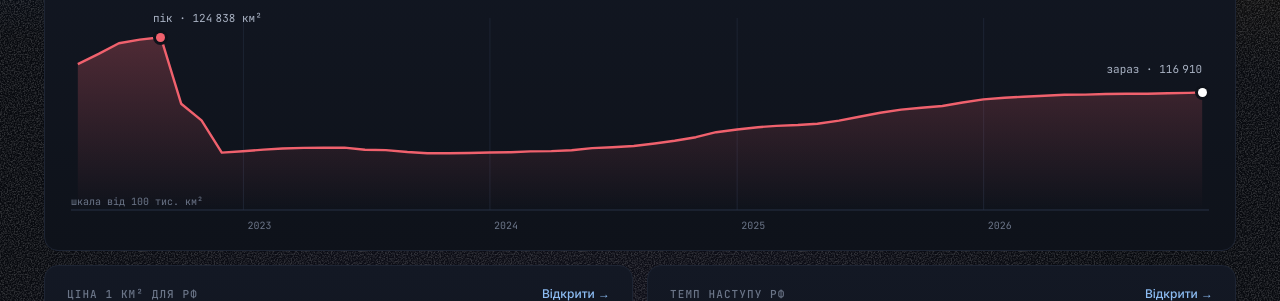
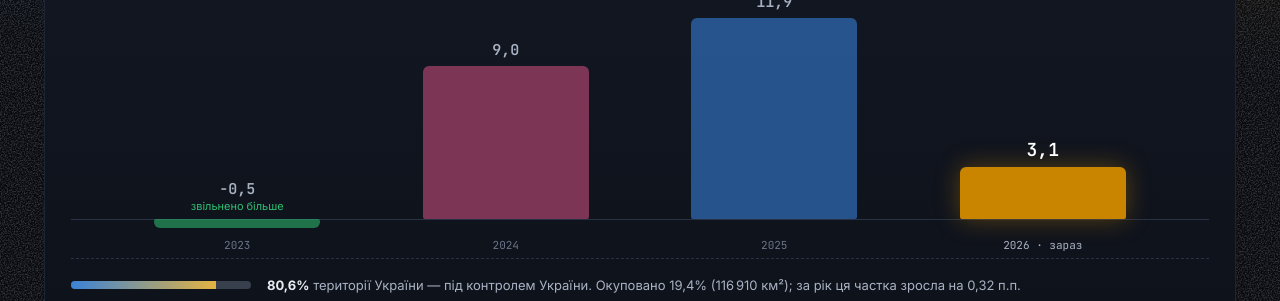
Before and after one commit to kbdstorage002/peremogium, a website: page index.html in a window 1280 px wide. Shown: the part 297-598 px from the top of the page. Drawn offline with Linux system fonts and the light colour scheme.

Commit message:
Головна: нова головна картка про темп наступу по роках, картка нафтогазових доходів, правки підписів
Co-Authored-By: Claude Opus 5.5 <noreply@anthropic.com>

```diff
--- a/index.html
+++ b/index.html
@@ -33,7 +33,6 @@
     --bad: #f0616d;
     --warn: #e6a23c;
     --fire: #ff7a3d;
-    --occ: #f0616d;
     --mono: "JetBrains Mono", ui-monospace, SFMono-Regular, Menlo, monospace;
     --r: 14px;
   }
@@ -65,6 +64,7 @@
   .go { font: 500 12px Inter, sans-serif; color: #8cbcf3; white-space: nowrap; }
   a:hover .go { color: #b7d8fb; }
   .badge { font: 600 12px var(--mono); padding: 3px 8px; border-radius: 7px; white-space: nowrap; color: var(--good); background: var(--good-bg); box-shadow: inset 0 0 0 1px rgba(47,191,113,.3); }
+  .badge.warn { color: var(--warn); background: rgba(230,162,60,.12); box-shadow: inset 0 0 0 1px rgba(230,162,60,.35); }
   .badge.bad { color: var(--bad); background: rgba(240,97,109,.12); box-shadow: inset 0 0 0 1px rgba(240,97,109,.3); }
   .num { font: 600 34px var(--mono); letter-spacing: -.02em; line-height: 1.1; font-variant-numeric: tabular-nums; }
   .num small { font: 400 13px Inter, sans-serif; color: var(--text-2); margin-left: 6px; letter-spacing: 0; }
@@ -75,10 +75,28 @@
   .hero { margin: 26px 0 14px; padding: 24px 26px 18px; }
   .hero-top { display: flex; justify-content: space-between; gap: 20px; align-items: flex-start; flex-wrap: wrap; }
   .hero h1 { font-size: clamp(22px, 2.8vw, 30px); line-height: 1.2; margin: 6px 0 0; font-weight: 700; letter-spacing: -.015em; max-width: 720px; }
-  .hero h1 em { font-style: normal; color: var(--good); }
-  .hero .num { text-align: right; color: color-mix(in srgb, var(--occ) 70%, #fff); }
+  .hero h1 em { font-style: normal; color: color-mix(in srgb, var(--cur) 80%, #fff); }
+  .hero .num { text-align: right; font-size: 44px; color: color-mix(in srgb, var(--cur) 80%, #fff); }
   .hero .num small { display: block; margin: 4px 0 0; text-align: right; }
-  .big-viz { position: relative; height: 230px; margin-top: 18px; }
+  /* Стовпчики темпу: нуль може бути не внизу (рік, коли звільнили більше, ніж втратили) */
+  .pchart { position: relative; height: 210px; margin: 34px 0 30px; display: flex; gap: clamp(12px, 3vw, 40px); padding: 0 clamp(0px, 4vw, 60px); }
+  .pzero { position: absolute; left: 0; right: 0; border-top: 1px solid var(--border-2); }
+  .pcol { position: relative; flex: 1; }
+  .pbar { position: absolute; left: 14%; right: 14%; border-radius: 6px 6px 2px 2px; opacity: .55;
+    transform: scaleY(0); transform-origin: 50% 100%; transition: transform .8s cubic-bezier(.3,1.2,.5,1); transition-delay: calc(var(--i) * 110ms); }
+  .pbar.neg { border-radius: 2px 2px 6px 6px; transform-origin: 50% 0; }
+  .pcol.cur .pbar { opacity: 1; box-shadow: 0 0 24px color-mix(in srgb, var(--cur) 40%, transparent); }
+  .in .pbar { transform: scaleY(1); }
+  .pval { position: absolute; left: 0; right: 0; text-align: center; font: 600 15px var(--mono); color: var(--text-2); }
+  .pval small { display: block; font: 400 11px Inter, sans-serif; color: var(--good); }
+  .pcol.cur .pval { color: #fff; font-size: 18px; }
+  .pyr { position: absolute; left: 0; right: 0; bottom: -24px; text-align: center; font: 11px var(--mono); color: var(--muted); white-space: nowrap; }
+  .pcol.cur .pyr { color: var(--text-2); }
+  .held { display: flex; align-items: center; gap: 16px; padding-top: 16px; border-top: 1px dashed var(--border-2); }
+  .held-bar { flex: 0 0 180px; height: 8px; border-radius: 4px; background: #39404d; overflow: hidden; }
+  .held-bar i { display: block; height: 100%; background: linear-gradient(90deg, #3b82d6, #e3b341); }
+  .held p { margin: 0; font-size: 13px; color: var(--text-2); }
+  .held b { color: var(--text); }
 
   /* ---------- Чотири картки-розділи ---------- */
   .cards { display: grid; grid-template-columns: repeat(2, minmax(0, 1fr)); gap: 14px; }
@@ -136,7 +154,10 @@
     .wrap { padding: 0 16px; }
     .hero { padding: 18px 16px 14px; }
     .hero .num, .hero .num small { text-align: left; }
-    .big-viz { height: 190px; }
+    .pchart { height: 170px; }
+    .pval { font-size: 13px; } .pcol.cur .pval { font-size: 15px; }
+    .held { flex-direction: column; align-items: stretch; gap: 10px; }
+    .held-bar { flex: none; }
     .fact { flex-wrap: wrap; }
     .num { font-size: 28px; }
   }
@@ -160,7 +181,7 @@
   </div>
 </header>
 
-<a class="panel hero" id="hero" href="war.html" style="display:block"></a>
+<a class="panel hero" id="hero" href="year.html" style="display:block"></a>
 <div class="cards" id="cards"></div>
 <div class="strip">
   <div class="panel fact" id="fact"></div>
@@ -179,7 +200,6 @@ if (!D) {
 
 // ================= ДОВІДНИКИ =================
 const MS = ['Січ','Лют','Бер','Кві','Тра','Чер','Лип','Сер','Вер','Жов','Лис','Гру'];
-const MLOC = ['січні','лютому','березні','квітні','травні','червні','липні','серпні','вересні','жовтні','листопаді','грудні'];
 const MGEN = ['січня','лютого','березня','квітня','травня','червня','липня','серпня','вересня','жовтня','листопада','грудня'];
 const sp = n => Math.round(n).toLocaleString('en-US').replace(/,/g, ' ');
 const dec = (n, d = 1) => n.toFixed(d).replace('.', ',');
@@ -255,53 +275,47 @@ const bars = (vals, { colors, labels, top = [], pad = 4, hl = -1, dashedLast = f
   }).join('');
 };
 
-// ================= 1. ГОЛОВНИЙ ГРАФІК: окупована площа за всю війну =================
-const B = D.territory.boundaries || {};
-const occ = Object.entries(B).sort(([a], [b]) => a < b ? -1 : 1).map(([k, v]) => ({ t: Date.parse(v.snapshotAt), a: v.area }));
-occ.push({ t: Date.parse(D.territory.asOf + 'T12:00:00Z'), a: D.territory.occupiedNow });
-const peak = occ.reduce((a, b) => b.a > a.a ? b : a), now = occ.at(-1);
+// ================= 1. ГОЛОВНИЙ ГРАФІК: темп наступу рф по роках =================
+// км² на добу (захоплене мінус звільнене, як на сторінці року). 2022-й не беремо: фронт тоді рухався в обидва боки,
+// і даних DeepState до травня немає.
 const UA = 603628;                                                  // площа України, км²
-const yearAgo = occ.filter(p => p.t <= now.t - 365 * 864e5).at(-1) || occ[0];
-const BW = 1000, BH = 230, bp = { l: 6, r: 6, t: 26, b: 22 };
-const amin = Math.min(...occ.map(p => p.a)), amax = Math.max(...occ.map(p => p.a));
-const lo = Math.floor((amin - (amax - amin) * .25) / 10000) * 10000, hi = amax + (amax - amin) * .08;
-const tA = occ[0].t, tB = now.t;
-const bx = t => bp.l + (t - tA) / (tB - tA) * (BW - bp.l - bp.r), by = a => bp.t + (1 - (a - lo) / (hi - lo)) * (BH - bp.t - bp.b);
-const occPath = occ.map((p, i) => `${i ? 'L' : 'M'}${bx(p.t).toFixed(1)},${by(p.a).toFixed(1)}`).join('');
-const yearTicks = []; for (let y = 2023; y <= new Date(tB).getUTCFullYear(); y++) yearTicks.push(y);
-const occViz = `<svg viewBox="0 0 ${BW} ${BH}" preserveAspectRatio="none" aria-hidden="true">
-  <defs><linearGradient id="gOcc" x1="0" y1="0" x2="0" y2="1"><stop offset="0" stop-color="var(--occ)" stop-opacity=".28"/><stop offset="1" stop-color="var(--occ)" stop-opacity="0"/></linearGradient>
-  <clipPath id="wOcc"><rect class="wipe" x="0" y="0" width="${BW}" height="${BH}"/></clipPath></defs>
-  ${yearTicks.map(y => `<line x1="${bx(Date.UTC(y, 0, 1))}" x2="${bx(Date.UTC(y, 0, 1))}" y1="${bp.t - 10}" y2="${BH - bp.b}" stroke="#1d2433" vector-effect="non-scaling-stroke"/>`).join('')}
-  <g clip-path="url(#wOcc)">
-    <path d="${occPath}L${bx(tB)},${BH - bp.b}L${bx(tA)},${BH - bp.b}Z" fill="url(#gOcc)"/>
-    <path d="${occPath}" fill="none" stroke="var(--occ)" stroke-width="2.4" vector-effect="non-scaling-stroke" stroke-linejoin="round"/>
-  </g>
-  <line x1="0" x2="${BW}" y1="${BH - bp.b}" y2="${BH - bp.b}" stroke="#273044" vector-effect="non-scaling-stroke"/>
-</svg>`;
-// Підписи — звичайним HTML поверх SVG, щоб текст не розтягувався
-const lbl = (t, a, html, align = 'center', dy = -30) => `<div class="fadein" style="--i:${align === 'end' ? 12 : 0};position:absolute;left:${(bx(t) / BW * 100).toFixed(2)}%;top:${(by(a) / BH * 100).toFixed(2)}%;transform:translate(${align === 'end' ? '-100%' : align === 'start' ? '-8px' : '-50%'},${dy}px);font:11px var(--mono);color:var(--text-2);white-space:nowrap;text-align:${align === 'end' ? 'right' : 'center'}">${html}</div>`;
-const dot = (t, a, c) => `<div class="fadein" style="--i:12;position:absolute;left:${(bx(t) / BW * 100).toFixed(2)}%;top:${(by(a) / BH * 100).toFixed(2)}%;width:9px;height:9px;margin:-4.5px 0 0 -4.5px;border-radius:50%;background:${c};box-shadow:0 0 0 3px var(--panel)"></div>`;
-const axisLbls = yearTicks.map(y => `<div style="position:absolute;left:${(bx(Date.UTC(y, 0, 1)) / BW * 100).toFixed(2)}%;bottom:0;transform:translateX(4px);font:10px var(--mono);color:var(--muted)">${y}</div>`).join('');
-const nowLower = now.a < peak.a;
+const paceYears = (D.years || []).filter(y => y >= 2023 && y <= CUR).map(yr => {
+  if (yr === CUR) return { yr, v: r26 };
+  const m = D.territory.monthly[yr], n = m.filter(v => v != null).length;
+  return { yr, v: sum(m) / sum(DAYS(yr).slice(0, n)) };
+});
+const lowerBefore = paceYears.filter(p => p.yr < CUR && p.v <= r26).at(-1);   // останній рік, коли було ще повільніше
+const pMax = Math.max(...paceYears.map(p => p.v), 0), pMin = Math.min(...paceYears.map(p => p.v), 0);
+const zeroTop = pMax / (pMax - pMin || 1) * 100;                  // де нуль, % від висоти графіка
+const heroBars = paceYears.map((p, i) => {
+  const cur = p.yr === CUR, neg = p.v < 0, h = Math.abs(p.v) / (pMax - pMin || 1) * 100;
+  const col = neg ? 'var(--good)' : COL(p.yr);
+  return `<div class="pcol${cur ? ' cur' : ''}">
+    <div class="pbar${neg ? ' neg' : ''}" style="--i:${i};top:${neg ? zeroTop : zeroTop - h}%;height:${Math.max(h, .6)}%;background:${col}"></div>
+    <div class="pval fadein" style="--i:${i};bottom:calc(${100 - zeroTop + (neg ? 0 : h)}% + 6px)">${neg ? '−' : ''}${dec(Math.abs(p.v))}${neg ? '<small>звільнено більше</small>' : ''}</div>
+    <div class="pyr">${p.yr}${cur ? ' · зараз' : ''}</div>
+  </div>`;
+}).join('');
+const occPct = D.territory.occupiedNow / UA * 100;
+const B = D.territory.boundaries || {}, yAgoKey = `${CUR - 1}-${String(new Date(D.territory.asOf).getUTCMonth() + 1).padStart(2, '0')}`;
+const yAgo = B[yAgoKey]?.area;
 document.getElementById('hero').innerHTML = `
   <div class="hero-top">
-    <div><div class="tag">Окупована територія за всю війну · DeepState</div>
-      <h1>${nowLower ? `Зараз окуповано <em>менше</em>, ніж у ${MLOC[new Date(peak.t).getUTCMonth()]} ${new Date(peak.t).getUTCFullYear()}-го.` : 'Окупована територія за всю війну.'} За рік лінія зрушила на ${dec((now.a - yearAgo.a) / UA * 100, 2)}% площі України.</h1></div>
-    <div class="num">${dec(now.a / UA * 100)}%<small>${sp(now.a)} км² на ${dm(D.territory.asOf)}</small></div>
+    <div><div class="tag">Темп наступу рф по роках · DeepState</div>
+      <h1>${slower ? `У ${CUR}-му росія просувається <em>${lowerBefore ? `найповільніше з ${lowerBefore.yr}-го` : 'найповільніше за всі роки'}</em>.` : `Темп наступу рф по роках.`}</h1></div>
+    <div class="num"><span class="count" data-to="${r26}" data-d="1">${dec(r26)}</span><small>км² на добу · у ${PREV}-му — ${dec(r25)}</small></div>
   </div>
-  <div class="big-viz">${occViz}
-    ${dot(peak.t, peak.a, 'var(--occ)')}${lbl(peak.t, peak.a, `пік · ${sp(peak.a)} км²`, 'start', -26)}
-    ${dot(now.t, now.a, '#fff')}${lbl(now.t, now.a, `зараз · ${sp(now.a)}`, 'end', -30)}
-    ${axisLbls}
-    <div style="position:absolute;left:0;bottom:24px;font:10px var(--mono);color:var(--muted)">шкала від ${sp(lo / 1000)} тис. км²</div>
+  <div class="pchart"><div class="pzero" style="top:${zeroTop}%"></div>${heroBars}</div>
+  <div class="held">
+    <div class="held-bar"><i style="width:${(100 - occPct).toFixed(2)}%"></i></div>
+    <p><b>${dec(100 - occPct)}%</b> території України — під контролем України. Окуповано ${dec(occPct)}% (${sp(D.territory.occupiedNow)} км²)${yAgo ? `; за рік ця частка зросла на ${dec((D.territory.occupiedNow - yAgo) / UA * 100, 2)} п.п.` : '.'}</p>
   </div>`;
 
 // ================= 2. ЧОТИРИ КАРТКИ-РОЗДІЛИ =================
-const card = ({ href, tag, num, unit, badge, good = true, viz, key = '', line }) => `
+const card = ({ href, tag, num, unit, badge, good = true, tone, viz, key = '', line }) => `
   <a class="panel card" href="${href}">
     <div class="card-top"><span class="tag">${tag}</span><span class="go">Відкрити →</span></div>
-    <div class="card-num"><div class="num"><span class="count" data-to="${num.n}" data-d="${num.d || 0}">${num.d ? dec(num.n, num.d) : sp(num.n)}</span><small>${unit}</small></div>${badge ? `<span class="badge${good ? '' : ' bad'}">${badge}</span>` : ''}</div>
+    <div class="card-num"><div class="num"><span class="count" data-to="${num.n}" data-d="${num.d || 0}">${num.d ? dec(num.n, num.d) : sp(num.n)}</span><small>${unit}</small></div>${badge ? `<span class="badge ${tone || (good ? '' : 'bad')}">${badge}</span>` : ''}</div>
     <div class="viz">${viz}</div>
     ${key}
     <p class="line">${line}</p>
@@ -312,24 +326,21 @@ const vizPrice = `<svg viewBox="0 0 ${W} ${H}" aria-hidden="true">${bars(warYear
   colors: i => COL(warYears[i].yr), labels: warYears.map(r => r.yr), top: warYears.map(r => sp(r.price)), pad: 10,
   hl: warYears.findIndex(r => r.yr === CUR) })}</svg>`;
 
-// б) Темп захоплення по місяцях, дві лінії
-const perDay = (m, d) => m.map((v, i) => v / d[i]);
-const lA = perDay(terr[PREV], terrD[PREV]), lB = perDay(terr[CUR], terrD[CUR]);
-const maxL = Math.max(...lA, ...lB) * 1.1;
-const px = i => 4 + i * (W - 8) / 11, py = v => 10 + (1 - v / maxL) * (H - 28);
-const lpath = a => a.map((v, i) => `${i ? 'L' : 'M'}${px(i).toFixed(1)},${py(v).toFixed(1)}`).join('');
-const larea = a => lpath(a) + `L${px(a.length - 1).toFixed(1)},${H - 18}L${px(0)},${H - 18}Z`;
-const vizPace = `<svg viewBox="0 0 ${W} ${H}" preserveAspectRatio="none" aria-hidden="true">
-  <defs><linearGradient id="gC" x1="0" y1="0" x2="0" y2="1"><stop offset="0" stop-color="${C_CUR}" stop-opacity=".35"/><stop offset="1" stop-color="${C_CUR}" stop-opacity="0"/></linearGradient>
-  <linearGradient id="gP" x1="0" y1="0" x2="0" y2="1"><stop offset="0" stop-color="${C_PREV}" stop-opacity=".22"/><stop offset="1" stop-color="${C_PREV}" stop-opacity="0"/></linearGradient>
-  <clipPath id="wA"><rect class="wipe" x="0" y="0" width="${W}" height="${H}"/></clipPath><clipPath id="wB"><rect class="wipe d2" x="0" y="0" width="${W}" height="${H}"/></clipPath></defs>
-  <line x1="0" x2="${W}" y1="${H - 18}" y2="${H - 18}" stroke="#273044" vector-effect="non-scaling-stroke"/>
-  <g clip-path="url(#wA)"><path d="${larea(lA)}" fill="url(#gP)"/><path d="${lpath(lA)}" fill="none" stroke="${C_PREV}" stroke-width="2" vector-effect="non-scaling-stroke" stroke-linejoin="round"/></g>
-  <g clip-path="url(#wB)"><path d="${larea(lB)}" fill="url(#gC)"/><path d="${lpath(lB)}" fill="none" stroke="${C_CUR}" stroke-width="2.6" vector-effect="non-scaling-stroke" stroke-linejoin="round"/></g>
-</svg>`;
-const keyPace = `<div class="key"><span><i style="background:${C_PREV}"></i>${PREV}</span><span><i style="background:${C_CUR}"></i>${CUR}</span><span>км² за добу, січ → гру</span></div>`;
+// б) Нафтогазові доходи рф: у середньому за місяць, по роках
+const OY = D.oilGasYears?.years || {}, OG = D.oilGas;
+const oilRows = Object.keys(OY).map(Number).filter(y => y < CUR).map(y => ({ yr: y, v: OY[y] / 12 }));
+if (OG?.year === CUR) oilRows.push({ yr: CUR, v: OG.value / OG.months, part: true });
+const HAS_OIL = oilRows.length > 1 && OG?.year === CUR;
+const vizOil = HAS_OIL ? `<svg viewBox="0 0 ${W} ${H}" aria-hidden="true">${bars(oilRows.map(r => r.v), {
+  colors: i => COL(oilRows[i].yr), labels: oilRows.map(r => r.yr), top: oilRows.map(r => dec(r.v, 2)), pad: 10,
+  hl: oilRows.length - 1 })}</svg>` : '';
+const keyOil = `<div class="key"><span>трлн ₽ на місяць, у середньому за рік${HAS_OIL ? ` · ${CUR}: ${OG.period}` : ''}</span></div>`;
 
-// в) Календар: останні 10 тижнів по днях
+// в) Календар: остання доба проти попередньої
+const prevDay = daily.at(-2)?.v, dayUp = last.v >= prevDay;
+const dayPct = prevDay ? Math.round(Math.abs(pct(prevDay, last.v))) : 0;
+const dayBadge = prevDay ? `на ${dayPct}% ${dayUp ? 'більше' : 'менше'}, ніж учора` : '';
+// Календар: останні 10 тижнів по днях
 const WEEKS = 10, lastT = Date.parse(last.d + 'T00:00:00Z');
 const startT = lastT - (((new Date(lastT).getUTCDay() + 6) % 7) + (WEEKS - 1) * 7) * 864e5;
 const cells = []; for (let t = startT, i = 0; i < WEEKS * 7; t += 864e5, i++) cells.push({ d: iso(t), v: t <= lastT ? dayVal.get(iso(t)) : null });
@@ -346,19 +357,19 @@ const vizNpz = `<svg viewBox="0 0 ${W} ${H}" aria-hidden="true">${bars(byM, {
   top: byM.map(n => n === mxM ? n : null), dashedLast: true })}</svg>`;
 
 document.getElementById('cards').innerHTML = [
-  card({ href: 'war.html', tag: 'Ціна 1 км² для рф', num: { n: price26 }, unit: 'військових',
+  card({ href: 'war.html', tag: 'Ціна 1 км² для рф', num: { n: price26 }, unit: 'свинособак/км²',
     badge: priceUp ? `${dec(price26 / price25)}× дорожче` : `${dec(price25 / price26)}× дешевше`, good: priceUp, viz: vizPrice,
-    line: rank === 1 ? `${CUR}-й — <b>найдорожчий рік</b> війни для рф.` : `${CUR}-й — ${rank}-й за ціною рік війни.` }),
-  card({ href: YEAR_HREF, tag: 'Темп наступу рф', num: { n: r26, d: 1 }, unit: 'км² на добу',
-    badge: slower ? `${dec(r25 / r26)}× повільніше` : `${dec(r26 / r25)}× швидше`, good: slower, viz: vizPace, key: keyPace,
-    line: `Торік — ${dec(r25)} км² на добу.` }),
+    line: (rank === 1 ? `${CUR}-й — <b>найдорожчий рік</b> війни для рф.` : `${CUR}-й — ${rank}-й за ціною рік війни.`) + ' Убиті й поранені разом.' }),
+  HAS_OIL && card({ href: YEAR_HREF, tag: 'Нафтогазові доходи рф', num: { n: OG.value / OG.months, d: 2 }, unit: `трлн ₽ на місяць у ${CUR}`,
+    badge: `${OG.changePct < 0 ? '−' : '+'}${Math.abs(OG.changePct)}% до торік`, good: OG.changePct < 0, viz: vizOil, key: keyOil,
+    line: OG.planNew < OG.planOld ? `Мінфін рф урізав план на рік: ${dec(OG.planOld, 2)} → <b>${dec(OG.planNew, 2)}</b> трлн ₽.` : `За ${OG.period} ${CUR}-го — ${dec(OG.value, 2)} трлн ₽.` }),
   card({ href: 'calendar.html', tag: 'Втрати рф з 1 січня', num: { n: p26 }, unit: 'осіб',
-    badge: `${pr26 >= pr25 ? '+' : '−'}${Math.round(Math.abs(pct(pr25, pr26)))}% за добу`, good: pr26 >= pr25, viz: vizCal,
-    line: `Учора — <b>${sp(last.v)}</b>. Найважчий день за 10 тижнів — ${dm(maxCell.d)}, ${sp(maxCell.v)}.` }),
+    badge: dayBadge, tone: dayUp ? 'good' : 'warn', viz: vizCal,
+    line: `За останню добу — <b>${sp(last.v)}</b>. Найкращий для нас день за 10 тижнів — ${dm(maxCell.d)}, ${sp(maxCell.v)}.` }),
   card({ href: 'npz.html', tag: 'Удари по НПЗ рф', num: { n: s26.length }, unit: `влучань у ${CUR}`,
     badge: s25.length && s26.length > s25.length ? `${dec(s26.length / s25.length)}× більше` : '', viz: vizNpz,
     line: `${plants26} ${plural(plants26, ['завод', 'заводи', 'заводів'])} уражено цього року.` }),
-].join('');
+].filter(Boolean).join('');
 
 // ================= 3. ЦИФРА ДНЯ =================
 const libCur = sum([...(D.territory.liberated?.[CUR] || []).slice(0, NF), ...(HAS_P ? [D.territory.partialLiberated?.[CUR]?.value] : [])]);
@@ -372,7 +383,7 @@ const facts = [
   libCur > 1 && { big: sp(libCur) + ' км²', text: `звільнили сили оборони з початку ${CUR}-го.` },
   s26.length && { big: String(s26.length), text: `влучань по НПЗ рф у ${CUR}-му.` },
   oil?.year === CUR && oil.changePct < 0 && { big: `−${Math.abs(oil.changePct)}%`, text: `нафтогазові доходи рф за ${oil.period} проти торішніх.` },
-  recCur.v && { big: sp(recCur.v), text: `втрат рф за одну добу — ${dm(recCur.d)}, найважчий день ${CUR}-го.` },
+  recCur.v && { big: sp(recCur.v), text: `втрат рф за одну добу — ${dm(recCur.d)}, найкращий для нас день ${CUR}-го.` },
 ].filter(Boolean);
 const kyiv = new Date(Date.now() + 2 * 3600e3);
 let fi = Math.floor((Date.UTC(kyiv.getUTCFullYear(), kyiv.getUTCMonth(), kyiv.getUTCDate()) - Date.UTC(kyiv.getUTCFullYear(), 0, 0)) / 864e5) % facts.length;
```
